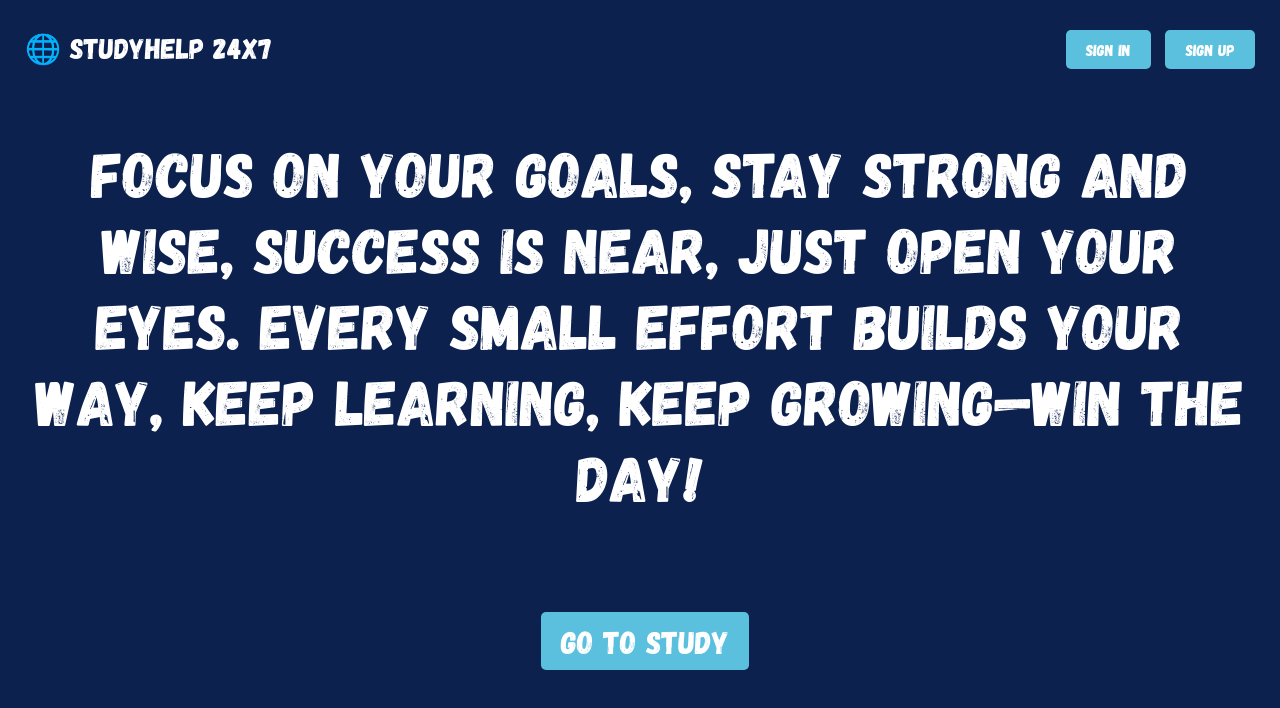
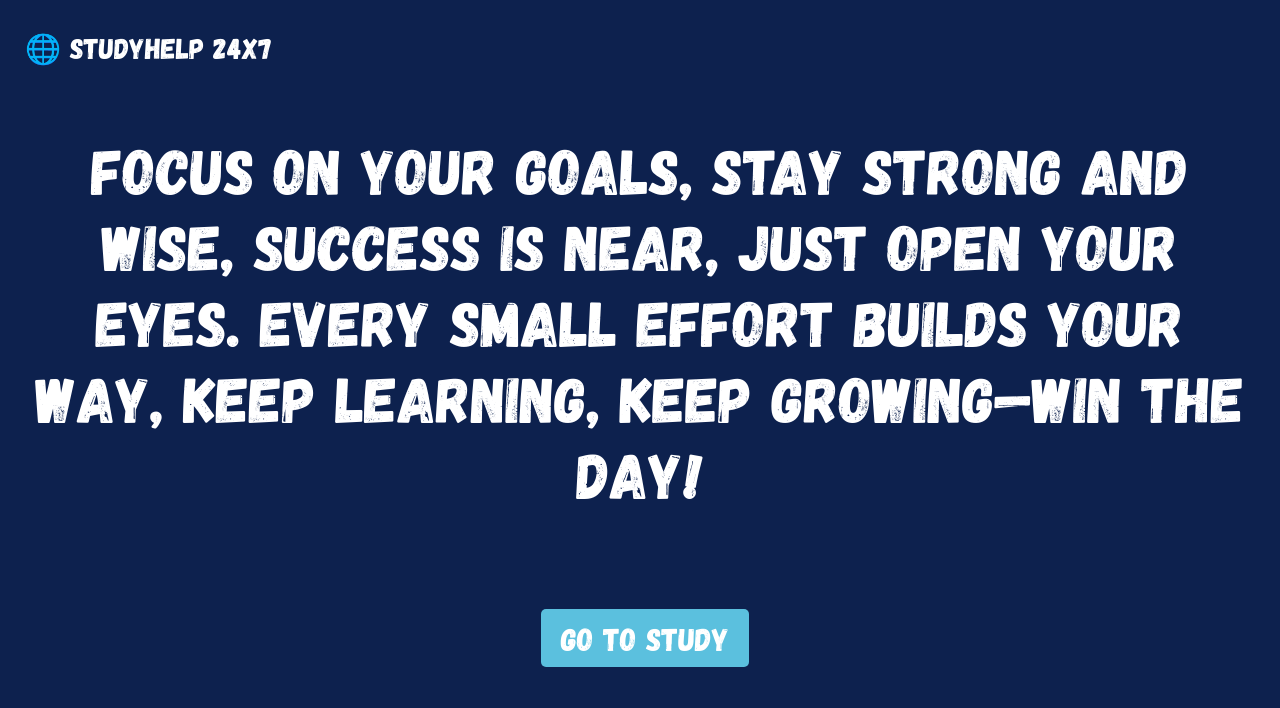
Before and after one commit to shuvamb1/StudyHelp-24X7-, a plain HTML site: page index.html in a window 1280 px wide. Drawn offline with Linux system fonts and the light colour scheme; files whose address does not match are found by name.

Commit message:
Update index.html

```diff
--- a/index.html
+++ b/index.html
@@ -18,10 +18,6 @@
 <body bgcolor="#e4e4ed">
     <header style="font-family:Gagalin">
         <div id="logo">🌐 STUDYHELP 24X7</div>
-        <div class="auth-buttons" style="font-family:Gagalin">
-            <button id="login" style="font-family:Gagalin;color:white">SIGN IN</button>
-            <button id="sign" style="font-family:Gagalin;color:white">SIGN UP</button>
-        </div>
     </header>
     <div class="fg" style="font-family:Gagalin">
         <center id="mq" style="padding:2%;color:white">Focus on your goals, stay strong and wise,
@@ -36,7 +32,7 @@ Keep learning, keep growing—win the day!<br><br><button id="gts" style="font-f
             window.location.href = 'Sign up.html';
         });
 		document.getElementById('gts').addEventListener('click', function() {
-            window.location.href = 'index1.html';
+            window.location.href = 'Sign up.html';
         });
     </script>
     </div>
```
